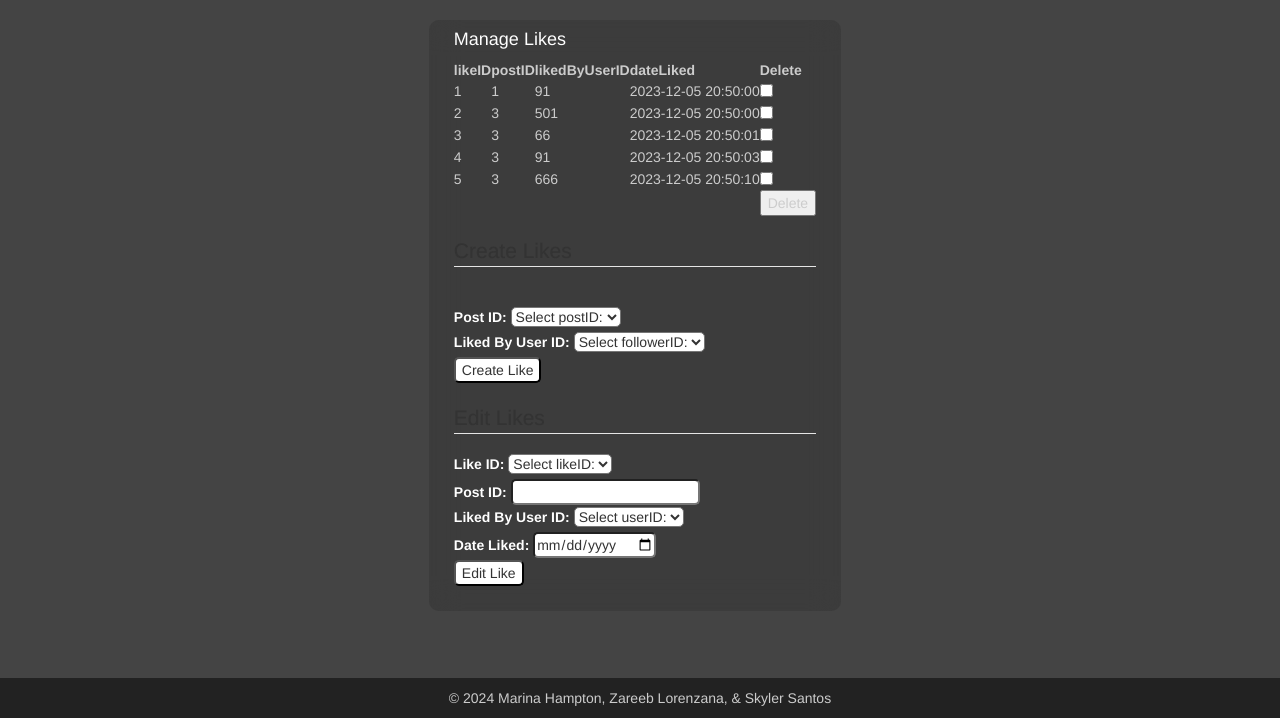
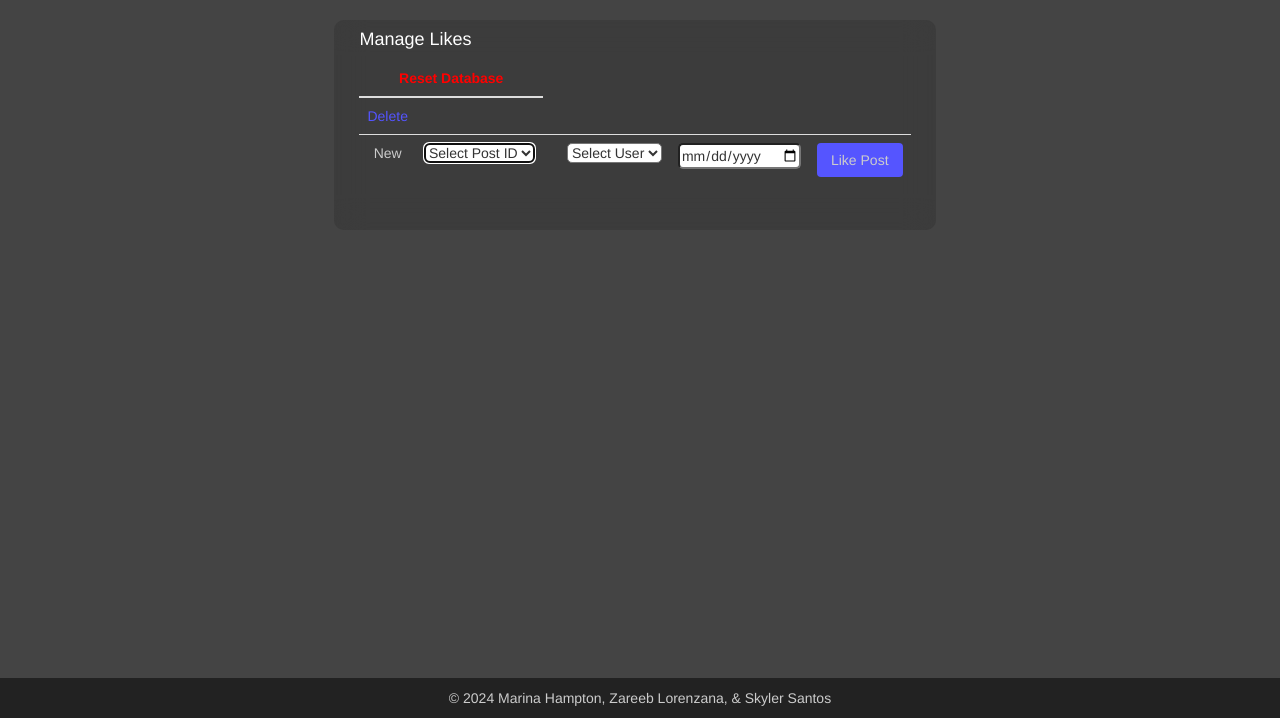
Before and after one commit to Zareeb/cs340_project, a Flask app: template templates/likes.jinja2 in a window 1280 px wide. Shown: the part 82-800 px from the top of the page. Run offline with Flask 3, Linux system fonts and the light colour scheme; the template is opened without the code that fills it: most values are stand-ins (such as "Sample title", 1, 10 or a date in 2020); parts of the project's set-up code (start-up, migrations or seed data) failed here and were passed over; some libraries are stand-ins or nearby versions.

Commit message:
Update templates; add likes blueprint

```diff
--- a/templates/likes.jinja2
+++ b/templates/likes.jinja2
@@ -1,133 +1,92 @@
 {% extends "main.jinja2"%}
+{% block content %}
 
-{% block content %}
 <h4>Manage Likes</h4>
-<table class="minimalist">
+
+<table class="table">
     <thead>
         <tr>
-            <th>likeID</th>
-            <th>postID</th>
-            <th>likedByUserID</th>
-            <th>dateLiked</th>
-            <th>Delete</th>
+
+            {% for key in likes[0].keys() %}
+
+                {%if key in ["postedBy", "likedBy"]%}
+
+                    <th>{{key}}</th>
+
+                {%elif key in ["likeID", "postID", "dateLiked"]%}
+
+                    <th class="centered-column">{{key}}</td>
+
+                {%endif%}
+
+            {% endfor %}
+            <th class="centered-column" colspan="2"><a class="reset-db" href="/reset">Reset Database</a></th>
         </tr>
     </thead>
+    <tbody>
+        {% for like in likes %}
+
         <tr>
-            <td>1</td>
-            <td>1</td>
-            <td>91</td>
-            <td>2023-12-05 20:50:00</td>
-            <td><input type="checkbox"></td>
+
+            {% for key in like.keys() %}
+
+                {%if key in ["postedBy", "likedBy"]%}
+
+                    <td>{{like[key]}}</td>
+
+                {%elif key in ["likeID", "postID", "dateLiked"]%}
+
+                    <td class="centered-column">{{like[key]}}</td>
+
+                {%endif%}
+
+            {% endfor %}
+
+            <td class="centered-column"><a href="likes_delete/{{like.likeID}}">Delete</a></td>
         </tr>
-        <tr>
-            <td>2</td>
-            <td>3</td>
-            <td>501</td>
-            <td>2023-12-05 20:50:00</td>
-            <td><input type="checkbox"></td>
-        </tr>
-        <tr>
-            <td>3</td>
-            <td>3</td>
-            <td>66</td>
-            <td>2023-12-05 20:50:01</td>
-            <td><input type="checkbox"></td>
-        </tr>
-        <tr>
-            <td>4</td>
-            <td>3</td>
-            <td>91</td>
-            <td>2023-12-05 20:50:03</td>
-            <td><input type="checkbox"></td>
-        </tr>
-        <tr>
-            <td>5</td>
-            <td>3</td>
-            <td>666</td>
-            <td>2023-12-05 20:50:10</td>
-            <td><input type="checkbox"></td>
-        </tr>
-        <tr>
-            <td></td>
-            <td></td>
-            <td></td>
-            <td></td>
-            <td><button type="button">Delete</button></td>
-        </tr>
+
+        {% endfor %}
+
+        <form id="addLikes" action="/likes" method="POST">
+            <tr>
+                <td class="centered-column">New</td>
+                <td>
+                    <select name="postID" required autofocus>
+                        <option value="" selected>Select Post ID</option>
+
+                        {% for post in posts %}
+
+                            <option value="{{post.postID}}">{{post.postID}}</option>
+
+                        {% endfor %}
+
+                    </select>
+                </td>
+                <td></td>
+                <td>
+                    <select name="likedByUserID" required autofocus>
+                        <option value="" selected>Select User</option>
+
+                        {% for user in users %}
+
+                            <option value="{{user.userID}}">{{user.username}}</option>
+
+                        {% endfor %}
+
+                    </select>
+                </td>
+                <td>
+                    <input type="date" name="dateLiked" max="{{current_date}}" placeholder="" required />
+                </td>
+
+                <td colspan="2">
+                    <button id="addNewBtn" class="button-like-link" type="submit">Like Post</button>
+                </td>
+            </tr>
+
+        </form>
+
+    </tbody>
 </table>
 
-<br>
-
-<form>
-    <fieldset>
-        <legend>Create Likes</legend>
-
-        <br><label for="postID">Post ID:</label>
-        <select>
-            <option value="" selected="selected">Select postID:</option>
-            <option value="1">1</option>
-            <option value="2">2</option>
-            <option value="3">3</option>
-            <option value="4">4</option>
-            <option value="5">5</option>
-            <option value="6">6</option>
-        </select>
-
-        <br><label for="likedByUserID">Liked By User ID:</label>
-        <select>
-            <option value="" selected="selected">Select followerID:</option>
-            <option value="66">66</option>
-            <option value="91">91</option>
-            <option value="501">501</option>
-            <option value="666">666</option>
-            <option value="915">915</option>
-        </select>
-
-
-        <br>
-
-        <input type="submit" value="Create Like" class="button">
-
-    </fieldset>
-</form>
-
-<br>
-
-<form>
-    <fieldset>
-        <legend>Edit Likes</legend>
-
-        <label for="likeID">Like ID:</label>
-        <select>
-            <option value="" selected="selected">Select likeID:</option>
-            <option value="1">1</option>
-            <option value="2">2</option>
-            <option value="3">3</option>
-            <option value="4">4</option>
-            <option value="5">5</option>
-        </select>
-
-        <br><label for="postID">Post ID:</label>
-        <input type="text" id="postID">
-
-        <br><label for="likedByUserID">Liked By User ID:</label>
-        <select>
-            <option value="" selected="selected">Select userID:</option>
-            <option value="1">66</option>
-            <option value="2">91</option>
-            <option value="3">501</option>
-            <option value="4">666</option>
-            <option value="5">915</option>
-            <option value="">None</option>
-        </select>
-
-        <br><label for="dateLiked">Date Liked:</label>
-        <input type="date" id="dateLiked" name="dateLiked">
-
-        <br>
-
-        <input type="submit" value="Edit Like" class="button">
-
-    </fieldset>
-</form>
 {% endblock %}
--- a/templates/posts.jinja2
+++ b/templates/posts.jinja2
@@ -9,7 +9,7 @@
             <th>{{key}}</th>
 
             {% endfor %}
-            <th colspan="2" class="centered-column"><a class="reset-db" href="/reset">Reset Database</a></th>
+            <th class="centered-column" colspan="2" class="centered-column"><a class="reset-db" href="/reset">Reset Database</a></th>
         </tr>
     </thead>
     <tbody>
```
Also changed, not shown: templates/followers.jinja2 (+2 -7 lines), templates/tags.jinja2 (+79 -159 lines).
